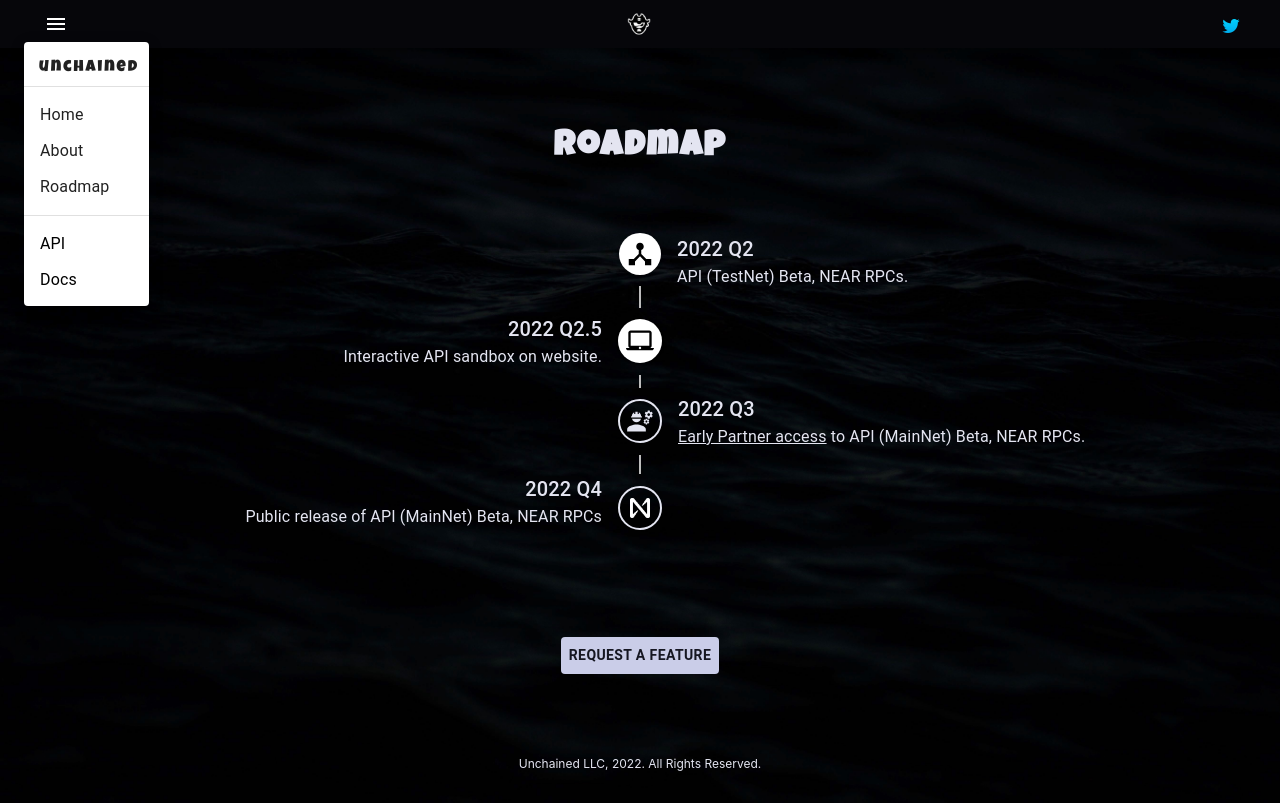
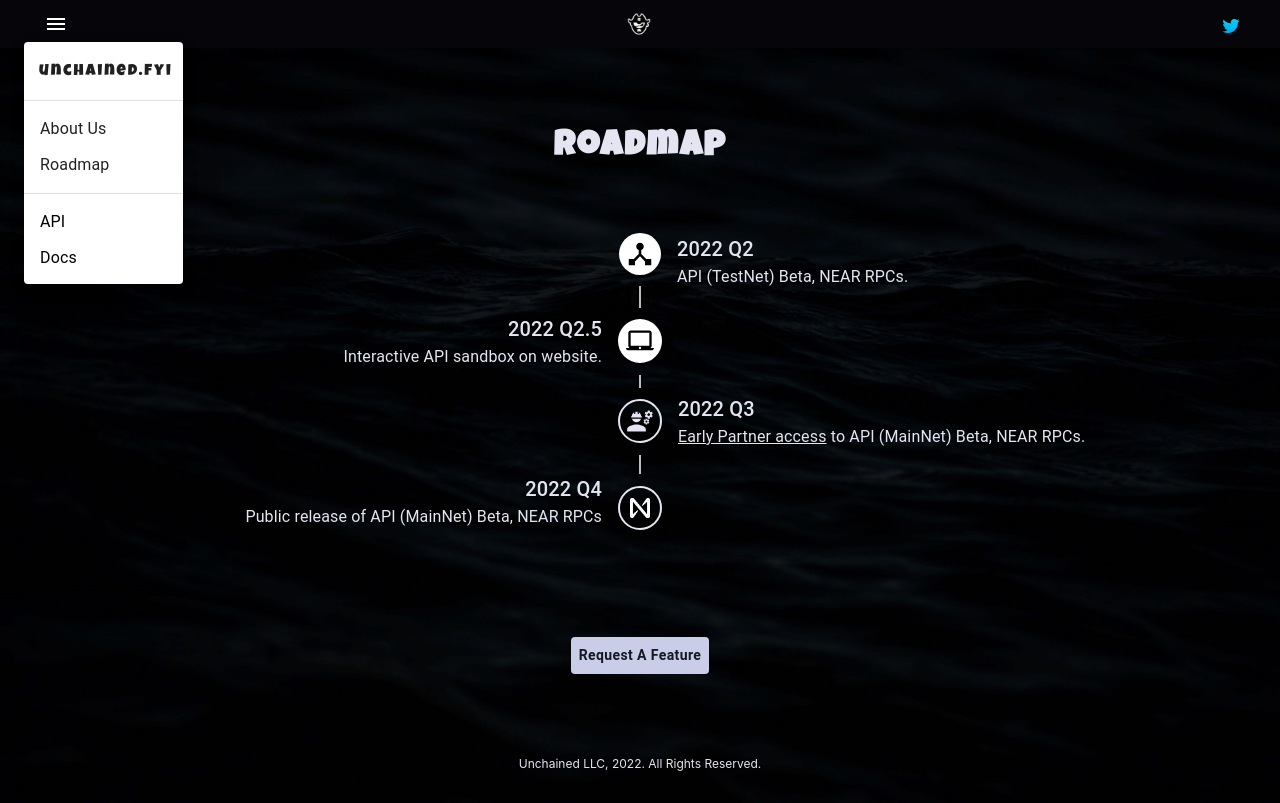
Before and after one commit to UnchainedFyi/unchained-landing-page, a React (Create React App) app: page /roadmap in a window 1280 px wide. Both pictures are taken after a click on the button 56 px from the left and 24 px from the top of the page. Built offline with nearby package versions, Linux system fonts and the light colour scheme.

Commit message:
update nav menu to match app

```diff
--- a/src/helpers/form.js
+++ b/src/helpers/form.js
@@ -51,7 +51,7 @@
           placeholder="name@company.com"
           onKeyDown={handleKeyDown}
         />
-        <Button onClick={handleMailingListSubmit} style={{fontSize: 12, margin: 10, textTransform: 'uppercase', color: "#161722", textDecoration: 'none', backgroundColor: '#cacde8', fontWeight: 'bold'}}>
+        <Button onClick={handleMailingListSubmit} style={{fontSize: 12, margin: 10, textTransform: 'capitalize', color: "#161722", textDecoration: 'none', backgroundColor: '#cacde8', fontWeight: 'bold'}}>
           Submit
         </Button>
       </div>
--- a/src/navbar.js
+++ b/src/navbar.js
@@ -46,10 +46,9 @@
             'aria-labelledby': 'basic-button',
           }}
         >
-          <div style={{fontFamily: "Luckiest Guy", letterSpacing: 2, paddingLeft: 15, paddingTop: 10, paddingRight: 10}}>{`unchained`}</div>
+          <MenuItem component={Link} to='/' style={{fontFamily: "Luckiest Guy", letterSpacing: 2, paddingLeft: 15, paddingTop: 10, paddingRight: 10}}>{`unchained.fyi`}</MenuItem>
           <Divider style={{ marginBottom: 10, marginTop: 10 }} />
-          <MenuItem component={Link} to='/' onClick={handleCloseMenu}>Home</MenuItem>
-          <MenuItem component={Link} to="/about" onClick={handleCloseMenu}>About</MenuItem>
+          <MenuItem component={Link} to="/about" onClick={handleCloseMenu}>About Us</MenuItem>
           <MenuItem component={Link} to="/roadmap" onClick={handleCloseMenu}>Roadmap</MenuItem>
           <Divider style={{ marginBottom: 10, marginTop: 10 }} />
           <a style={{textDecoration: "none", color: 'black'}} href="https://app.unchained.fyi"><MenuItem>API</MenuItem></a>
--- a/src/pages/roadmap/roadmap.js
+++ b/src/pages/roadmap/roadmap.js
@@ -76,7 +76,7 @@
                 </TimelineContent>
             </TimelineItem>
         </Timeline>
-        <Button href="https://forms.gle/AwFmZMBs3YMkaCFe9" className="fade-in-content" target="_blank" rel="noopener noreferrer" style={{textTransform: 'uppercase', color: "#161722", textDecoration: 'none', backgroundColor: '#cacde8', marginTop: 30, marginBottom: 50, fontWeight: 'bold'}}>
+        <Button href="https://forms.gle/AwFmZMBs3YMkaCFe9" className="fade-in-content" target="_blank" rel="noopener noreferrer" style={{textTransform: 'capitalize', color: "#161722", textDecoration: 'none', backgroundColor: '#cacde8', marginTop: 30, marginBottom: 50, fontWeight: 'bold'}}>
             Request a Feature
         </Button>
     </Fragment>
```
